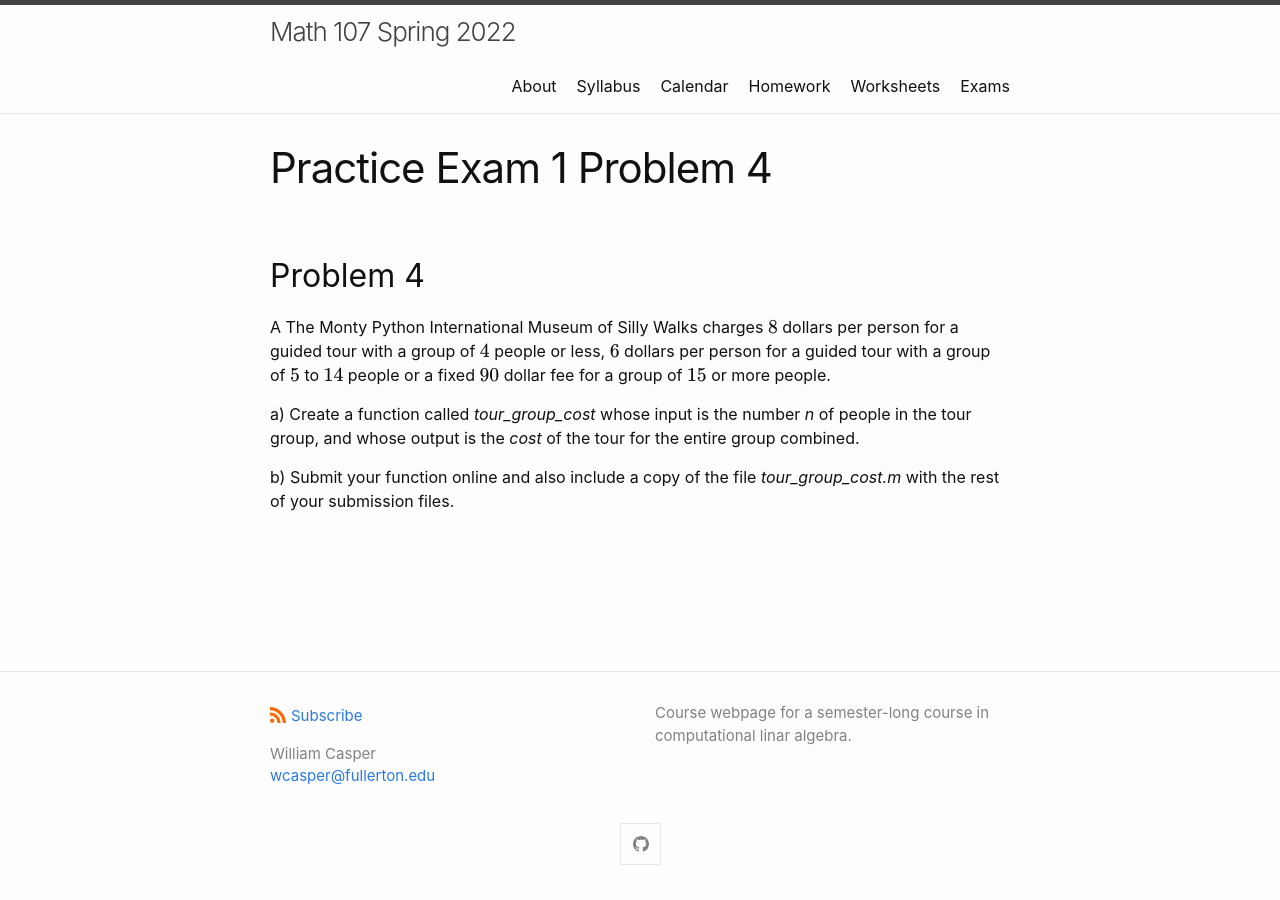
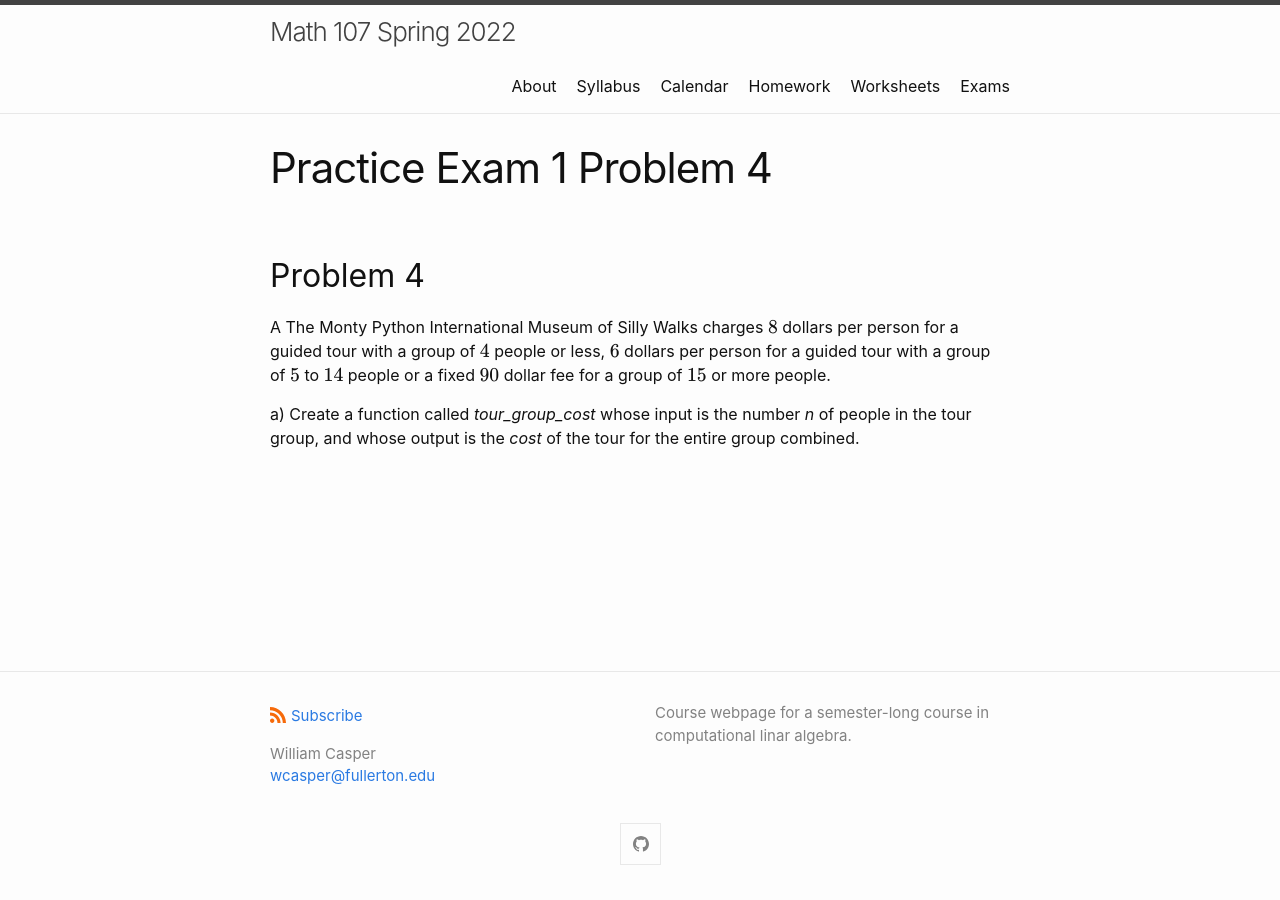
Before and after one commit to wcasper/math107spring2022, a Jekyll site: the page built from _exams/practice-exam1/problem4.md, in a window 1280 px wide. Built offline with Jekyll 4.4.1, drawn with Linux system fonts in a browser that asks for light colours.

Commit message:
removed old instructions

```diff
--- a/_exams/practice-exam1/problem4.md
+++ b/_exams/practice-exam1/problem4.md
@@ -9,5 +9,3 @@
 A The Monty Python International Museum of Silly Walks charges $$8$$ dollars per person for a guided tour with a group of $$4$$ people or less, $$6$$ dollars per person for a guided tour with a group of $$5$$ to $$14$$ people or a fixed $$90$$ dollar fee for a group of $$15$$ or more people.
 
 a) Create a function called *tour_group_cost* whose input is the number *n* of people in the tour group, and whose output is the *cost* of the tour for the entire group combined.
-
-b) Submit your function online and also include a copy of the file *tour_group_cost.m* with the rest of your submission files.
```
Also changed, not shown: _exams/practice-exam1/problem2.md (+0 -2 lines), _exams/practice-exam1/problem3.md (+0 -2 lines).
